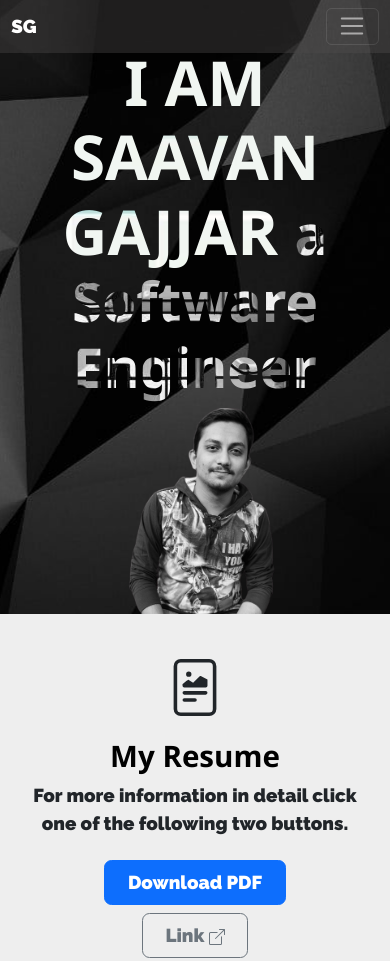
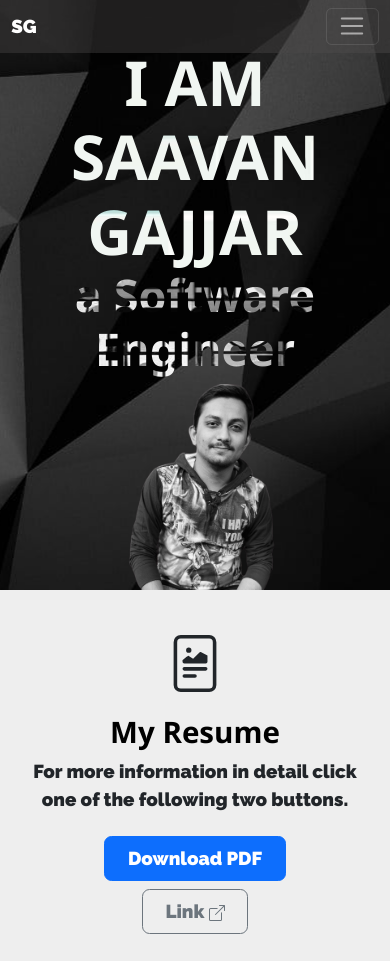
Before and after one commit to Saavan-Dev/Capstone-Project2, a plain HTML site: page index.html in a window 390 px wide. Shown: the top 961 px of the page. Drawn offline with nearby package versions, Linux system fonts and the light colour scheme.

Commit message:
Add files via upload

```diff
--- a/index.html
+++ b/index.html
@@ -61,7 +61,7 @@
       px-xxl-1  pb-xxl-0 m-xxl-0'>
         <div class="container text-center">
           <div class="row">
-            <div class="col-sm-12 col-md-12 col-lg-6 col-xl-6 col-xxl-6  pt-sm-5 pt-md-5 pt-lg-5 pt-xl-5 pt-xxl-5 "><h1><span class="header-primary "> I am Saavan Gajjar </span><span class="header-sub  fs-sm-2 fs-md-2 fs-lg-1 fs-xl-1 fs-xxl-1"> a Software Engineer </span></h1></div>
+            <div class="col-sm-12 col-md-12 col-lg-6 col-xl-6 col-xxl-6  pt-sm-5 pt-md-5 pt-lg-5 pt-xl-5 pt-xxl-5 "><h1><span class="header-primary "> I am Saavan Gajjar </span><br><span class="header-sub  fs-sm-2 fs-md-2 fs-lg-1 fs-xl-1 fs-xxl-1"> a Software Engineer </span></h1></div>
             <div class="col-sm-12 col-md-12 col-lg-6 col-xl-6 col-xxl-6  pt-sm-5 pt-md-5 pt-lg-5 pt-xl-5 pt-xxl-5"><img  class="imgg" src="./img/Saavan_2-removebg-preview.png"  alt="Saavan Gajjar"></div>
           </div>
           </div>
--- a/style.css
+++ b/style.css
@@ -51,7 +51,7 @@
   .text-container .header-sub{
     word-break: break-word;
     margin: 0;
-    font-size: 55px;
+    font-size: 45px;
     color: rgba(225,225,225, .01);
     /* background-image: url("https://images.unsplash.com/photo-1499195333224-3ce974eecb47?ixlib=rb-0.3.5&ixid=eyJhcHBfaWQiOjEyMDd9&s=2cf549433129d4227d1879347b9e78ce&auto=format&fit=crop&w=1248&q=80"); */
     /* background-image:url("./img/OIG.0HBv_nUltXy6oiDUNtDe.jpg"); */
```
